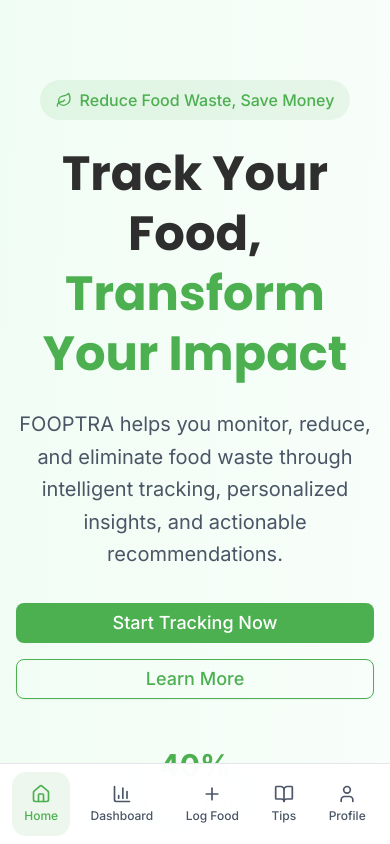
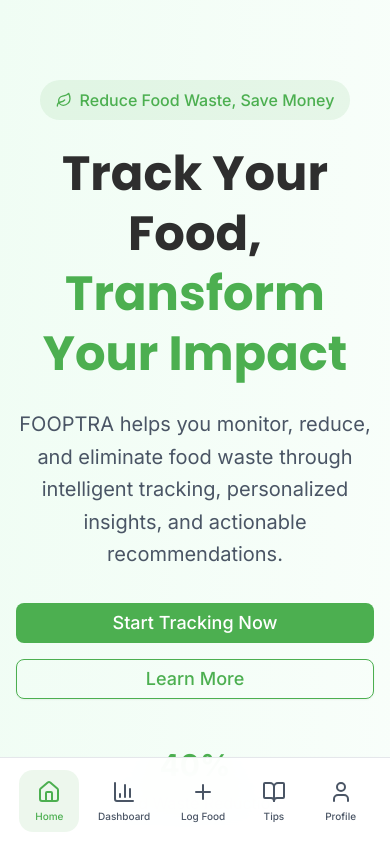
Before and after one commit to ArjunaEagle/XLMRQ, a Next.js app: page / in a window 390 px wide. Shown: the top 844 px of the page. Built offline with nearby package versions, Linux system fonts and the light colour scheme.

Commit message:
feat: optimize mobile navigation buttons
Improve touch targets, consistent sizing, and readability.

Co-authored-by: null <191005647+ArjunaEagle@users.noreply.github.com>

```diff
--- a/components/navigation.tsx
+++ b/components/navigation.tsx
@@ -60,34 +60,34 @@ export function Navigation() {
 
       {/* Bottom Navigation - Mobile Only */}
       <div className="fixed bottom-0 left-0 right-0 bg-white/95 backdrop-blur-xl border-t border-gray-200 md:hidden z-50 shadow-lg">
-        <div className="flex items-center justify-around py-2 px-2 safe-area-pb">
+        <div className="flex items-center justify-around py-3 px-4 safe-area-pb">
           {navItems.slice(0, 4).map((item) => {
             const Icon = item.icon
             return (
               <Link
                 key={item.href}
                 href={item.href}
-                className={`flex flex-col items-center gap-1 p-3 min-w-0 rounded-xl transition-all duration-200 ${
+                className={`flex flex-col items-center gap-1.5 py-2.5 px-3 min-w-[60px] min-h-[56px] rounded-xl transition-all duration-200 ${
                   isActiveRoute(item.href)
                     ? "text-[#4CAF50] bg-[#4CAF50]/10"
                     : "text-gray-600 hover:text-[#4CAF50] hover:bg-gray-100"
                 }`}
               >
-                <Icon className="w-5 h-5" />
-                <span className="text-xs font-medium truncate">{item.label}</span>
+                <Icon className="w-6 h-6 flex-shrink-0" />
+                <span className="text-[10px] font-medium leading-tight text-center">{item.label}</span>
               </Link>
             )
           })}
           <Link
             href="/profile"
-            className={`flex flex-col items-center gap-1 p-3 min-w-0 rounded-xl transition-all duration-200 ${
+            className={`flex flex-col items-center gap-1.5 py-2.5 px-3 min-w-[60px] min-h-[56px] rounded-xl transition-all duration-200 ${
               isActiveRoute("/profile")
                 ? "text-[#4CAF50] bg-[#4CAF50]/10"
                 : "text-gray-600 hover:text-[#4CAF50] hover:bg-gray-100"
             }`}
           >
-            <User className="w-5 h-5" />
-            <span className="text-xs font-medium">Profile</span>
+            <User className="w-6 h-6 flex-shrink-0" />
+            <span className="text-[10px] font-medium leading-tight">Profile</span>
           </Link>
         </div>
       </div>
```
